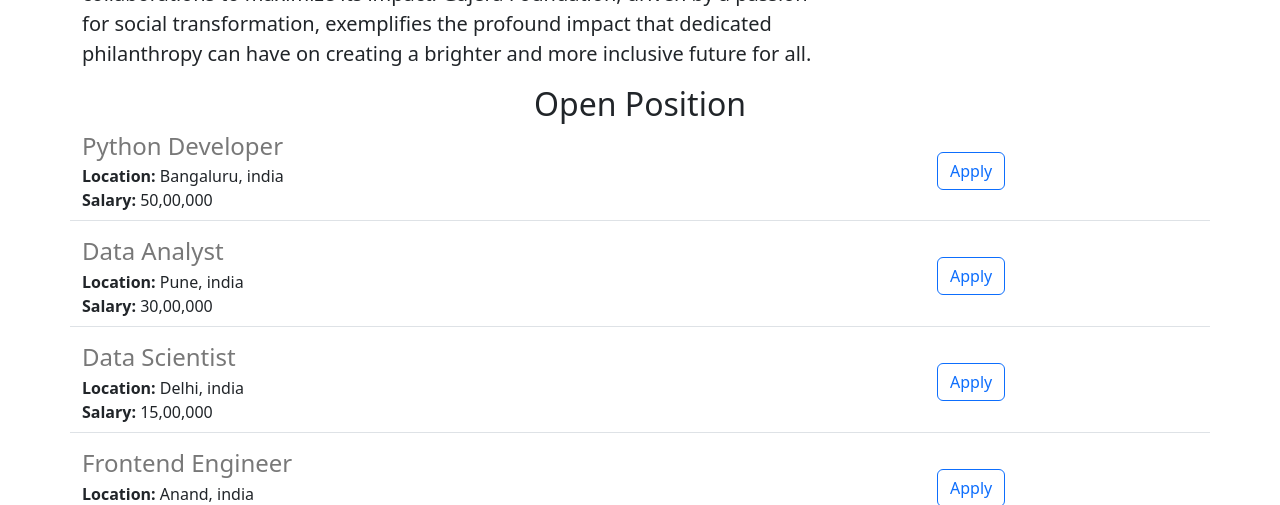
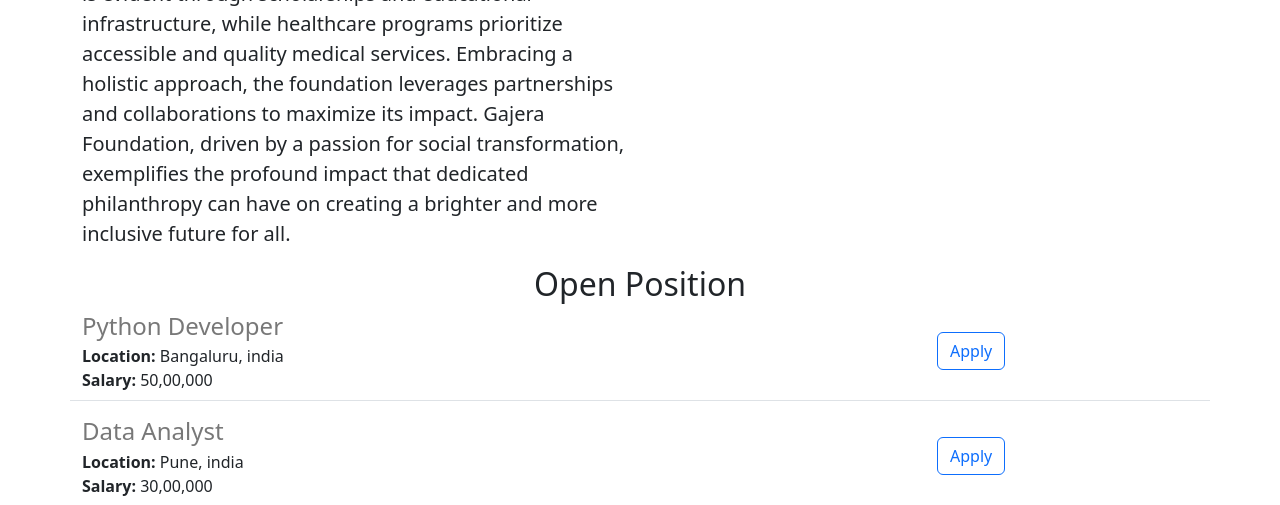
Before and after one commit to dharmikgajera311/Website2, a Flask app: page / in a window 1280 px wide. Shown: the part 895-1400 px from the top of the page. Run offline with Flask 3, Linux system fonts and the light colour scheme.

Commit message:
done
yap

```diff
--- a/templates/home.html
+++ b/templates/home.html
@@ -32,16 +32,16 @@
 </head>
 <body>
   {% include 'nav.html' %}
-   <img id="banner" class="img-fluid" src="https://webpage1--dharmikgajera16.repl.co/static/banner2.jpg" alt="banner">
+   <img id="banner" class="img-fluid container" src="https://webpage1--dharmikgajera16.repl.co/static/banner2.jpg" alt="banner">
   <div class="container">
   <h1 class="text-center mt-4 mb-4">{{company_name}}'S FOUNDATION</h1>
     <h6 class="text-center mt-4 mb-4">FOUNDER: DHARMIK GAJERA</h6>
   <div class="row" style="margin-bottom: 16px;">
-    <div class="col-md-8">
+    <div class="col-md-6">
   <p class="lead">The Gajera Foundation stands as a beacon of philanthropy and social responsibility, dedicated to fostering positive change in communities across the globe. Founded on the principles of compassion and empowerment, the foundation tirelessly pursues initiatives in education, healthcare, and sustainable development. With a vision to uplift the underprivileged and create a more equitable world, Gajera Foundation strategically invests in innovative projects that address pressing social challenges. Its commitment to education is evident through scholarships and educational infrastructure, while healthcare programs prioritize accessible and quality medical services. Embracing a holistic approach, the foundation leverages partnerships and collaborations to maximize its impact. Gajera Foundation, driven by a passion for social transformation, exemplifies the profound impact that dedicated philanthropy can have on creating a brighter and more inclusive future for all.</p>
   <p>
   </div>
-    <div class="col-4">
+    <div class="col-6">
       <img src="static/desk_photo.jpg" style ="height:320px;border-radius:4px;" >
     </div>
     <h2 class="text-center">Open Position</h2>
```
